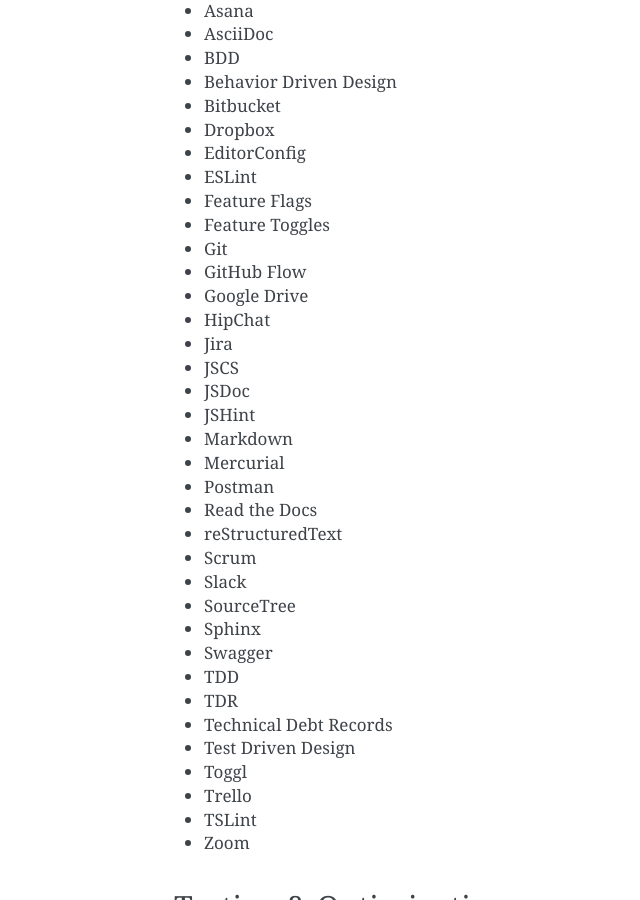
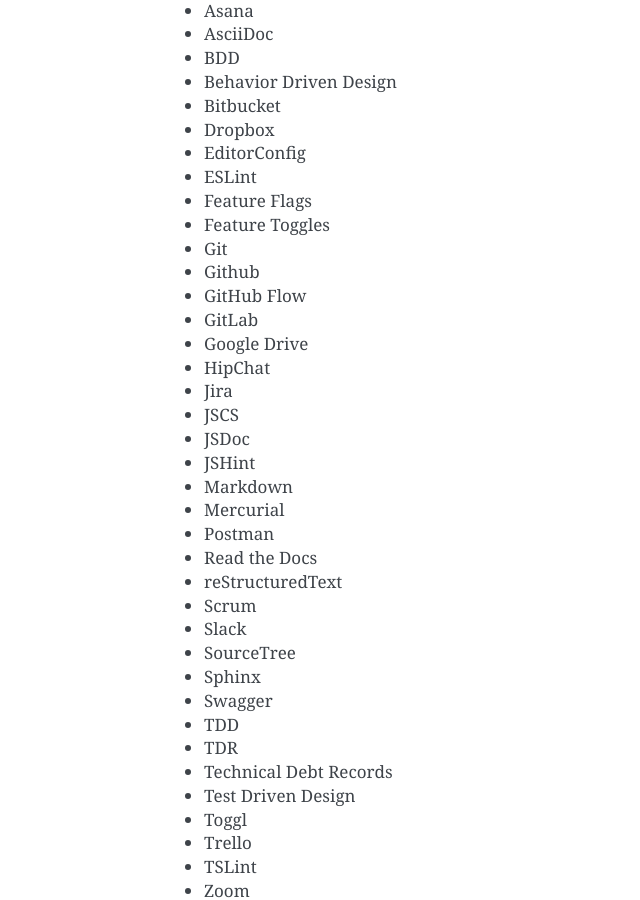
Before and after one commit to dperuo/about-me, a Sphinx documentation site: the page built from docs/dev-skills.rst, in a window 1280 px wide and 900 px high, scrolled down 4058 px. Shown: the whole window, without its empty margins (246-886 px from the left). Built offline with Sphinx 7.4.7, drawn with Linux system fonts in a browser that asks for light colours.

Commit message:
Add GitHub and GitLab

```diff
--- a/docs/dev-skills.rst
+++ b/docs/dev-skills.rst
@@ -197,7 +197,9 @@
 - Feature Flags
 - Feature Toggles
 - Git
+- Github
 - GitHub Flow
+- GitLab
 - Google Drive
 - HipChat
 - Jira
```
